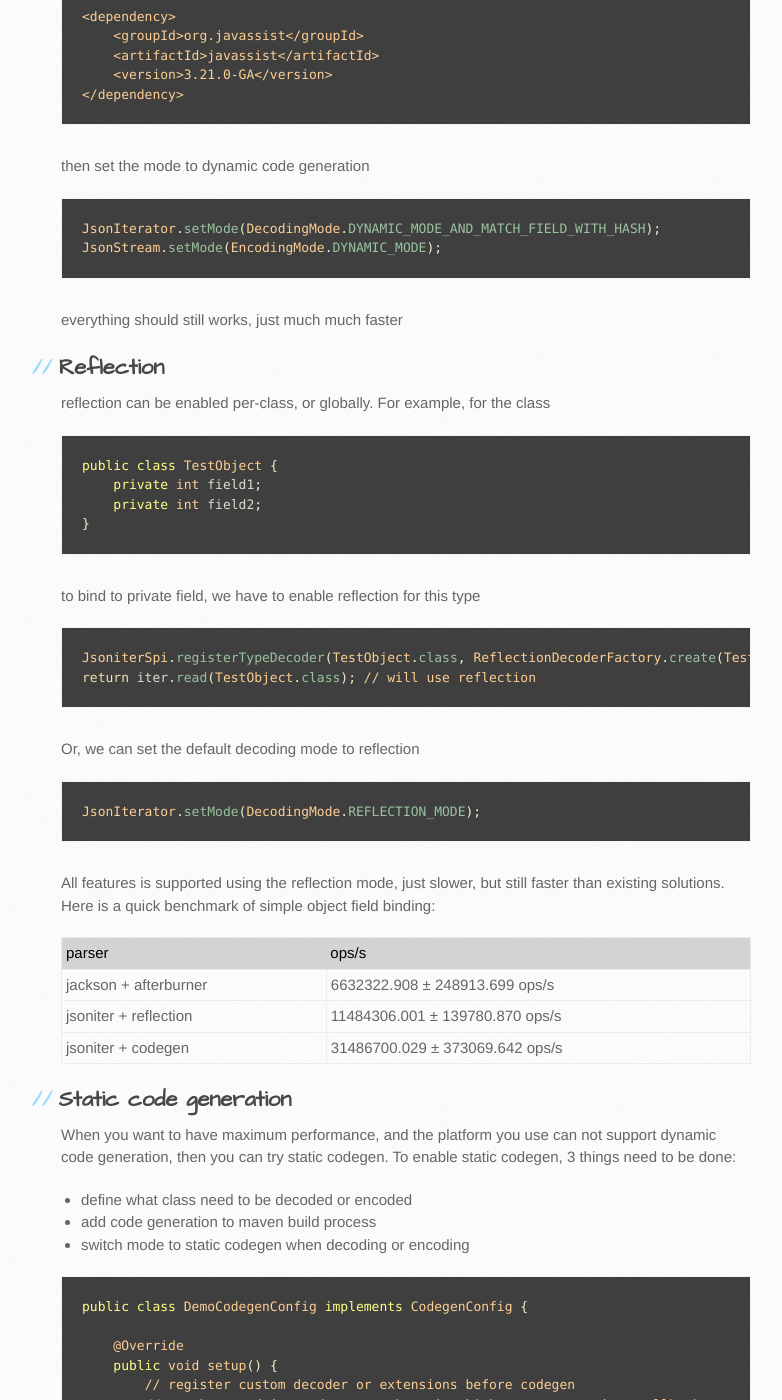
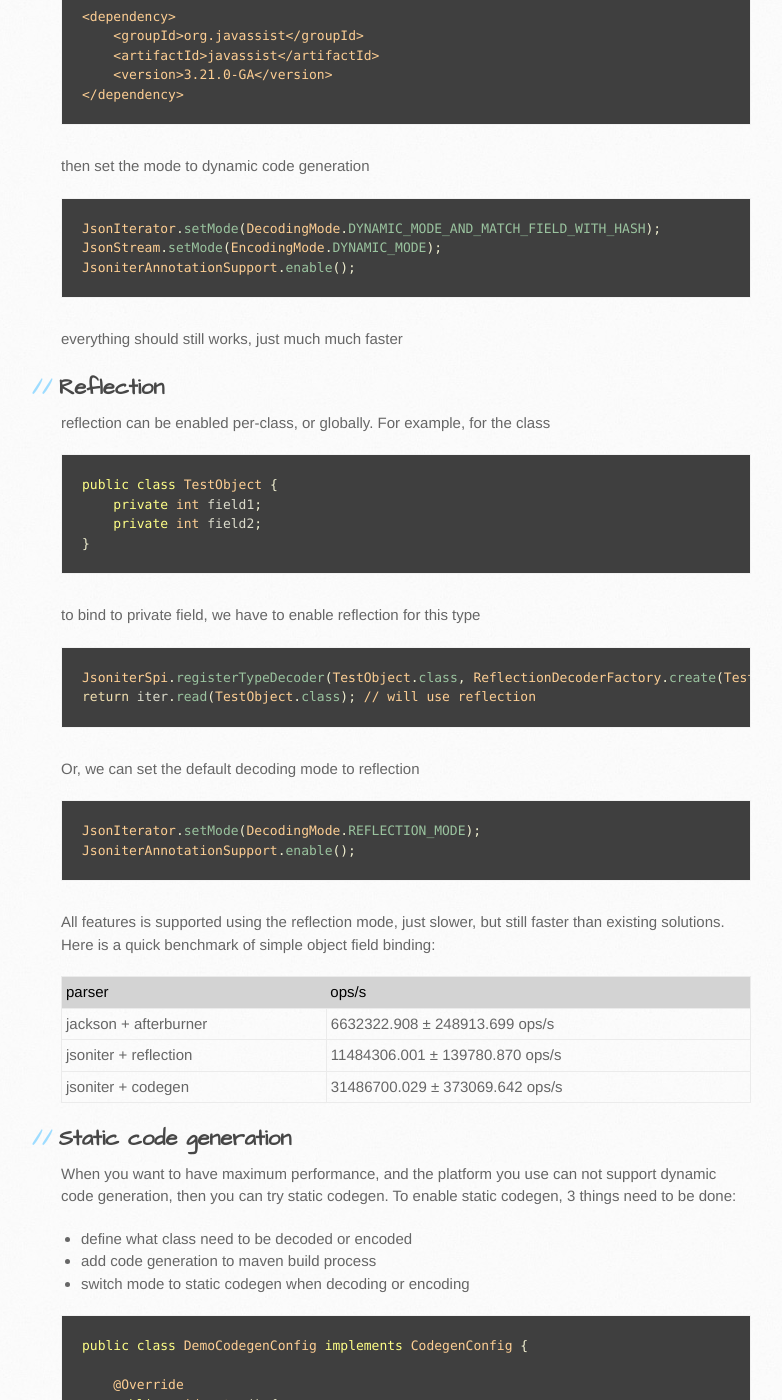
Before and after one commit to json-iterator/json-iterator.github.io, a Jekyll site: the page built from java-features.md, in a window 1280 px wide and 1400 px high, scrolled down 1765 px. Shown: the whole window, without its empty margins (109-891 px from the left). Built offline with Jekyll 4.4.1, drawn with Linux system fonts in a browser that asks for light colours; comment, search, counter and statistics services are not loaded; some of the changed text lies outside the part shown.

Commit message:
Update java-features.md

````diff
--- a/java-features.md
+++ b/java-features.md
@@ -53,6 +53,7 @@
 ```java
 JsonIterator.setMode(DecodingMode.DYNAMIC_MODE_AND_MATCH_FIELD_WITH_HASH);
 JsonStream.setMode(EncodingMode.DYNAMIC_MODE);
+JsoniterAnnotationSupport.enable();
 ```
 
 everything should still works, just much much faster
@@ -79,6 +80,7 @@
 
 ```java
 JsonIterator.setMode(DecodingMode.REFLECTION_MODE);
+JsoniterAnnotationSupport.enable();
 ```
 
 All features is supported using the reflection mode, just slower, but still faster than existing solutions. Here is a quick benchmark of simple object field binding:
@@ -163,6 +165,7 @@
 
 ```java
 JsonIterator.setMode(DecodingMode.STATIC_MODE); // set mode before using
+JsoniterAnnotationSupport.enable();
 new JsonIterator().read(...
 ```
 
````
